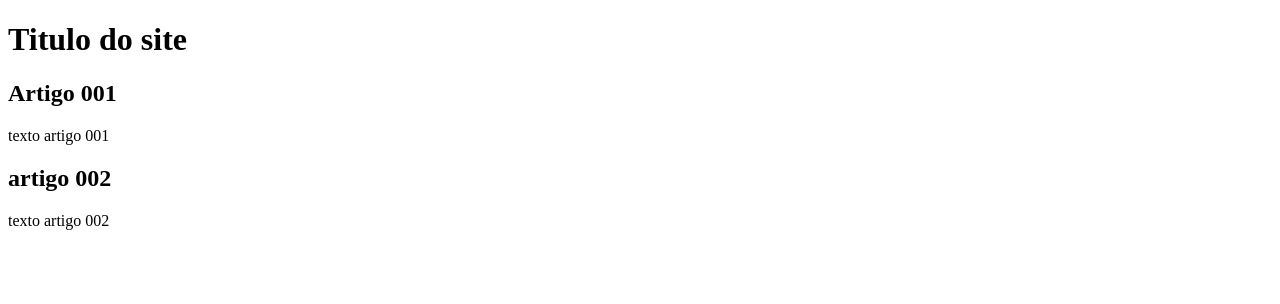
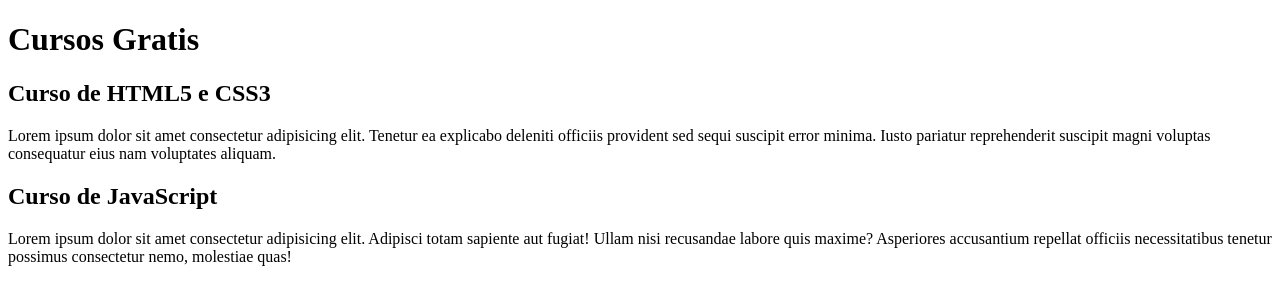
Before and after one commit to Mosiah-A/projeto-site, a plain HTML site: page index.html in a window 1280 px wide. Drawn offline with Linux system fonts and the light colour scheme.

Commit message:
comecei a escrever conteudo

```diff
--- a/index.html
+++ b/index.html
@@ -8,14 +8,14 @@
 <body>
     <main>
         <head>
-            <h1>Titulo do site</h1>
+            <h1>Cursos Gratis</h1>
             <article>
-                <h2>Artigo 001</h2>
-                <p>texto artigo 001</p>
+                <h2>Curso de HTML5 e CSS3</h2>
+                <p>Lorem ipsum dolor sit amet consectetur adipisicing elit. Tenetur ea explicabo deleniti officiis provident sed sequi suscipit error minima. Iusto pariatur reprehenderit suscipit magni voluptas consequatur eius nam voluptates aliquam.</p>
             </article>
             <article>
-                <h2>artigo 002 </h2>
-                <p>texto artigo 002</p>
+                <h2>Curso de JavaScript </h2>
+                <p>Lorem ipsum dolor sit amet consectetur adipisicing elit. Adipisci totam sapiente aut fugiat! Ullam nisi recusandae labore quis maxime? Asperiores accusantium repellat officiis necessitatibus tenetur possimus consectetur nemo, molestiae quas!</p>
             </article>
         </head>
     </main>
```
